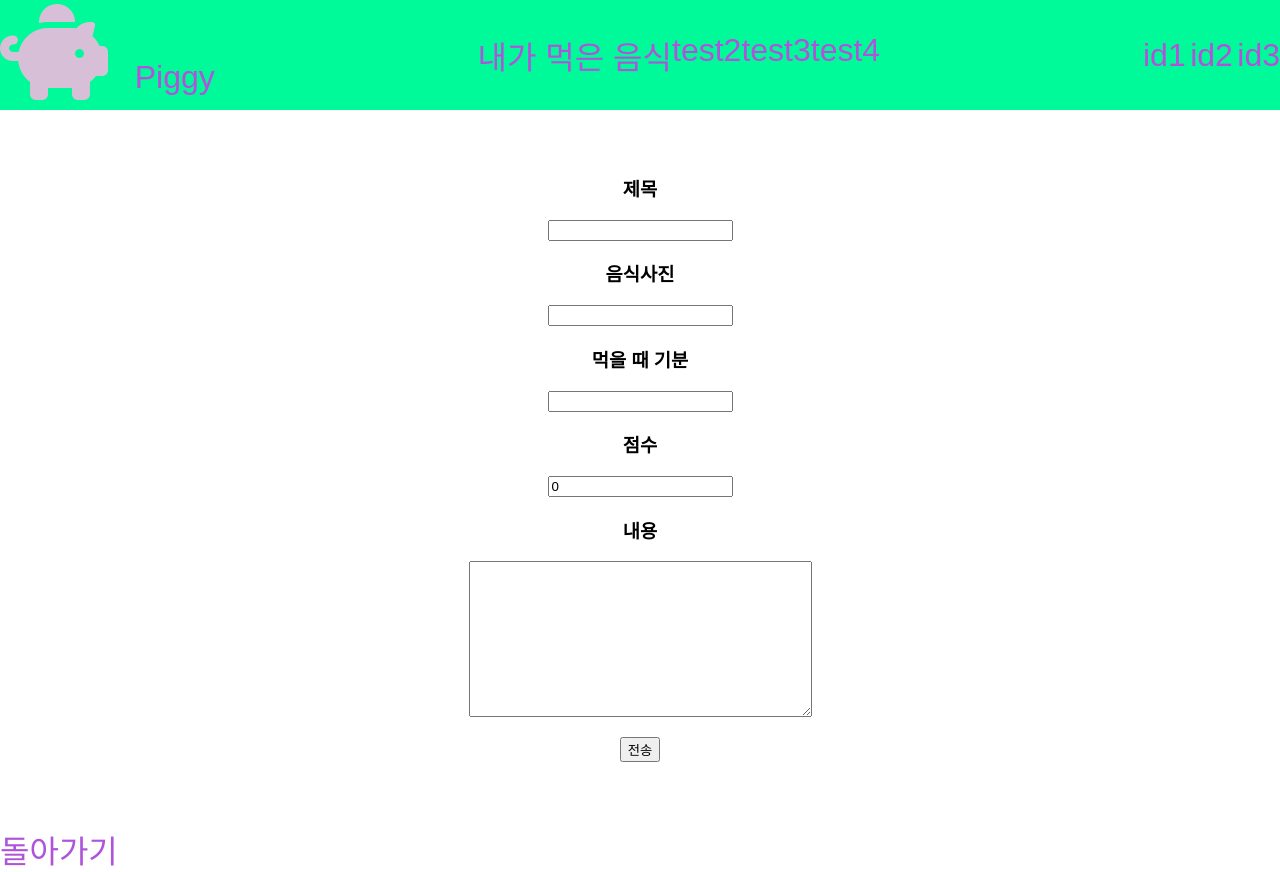
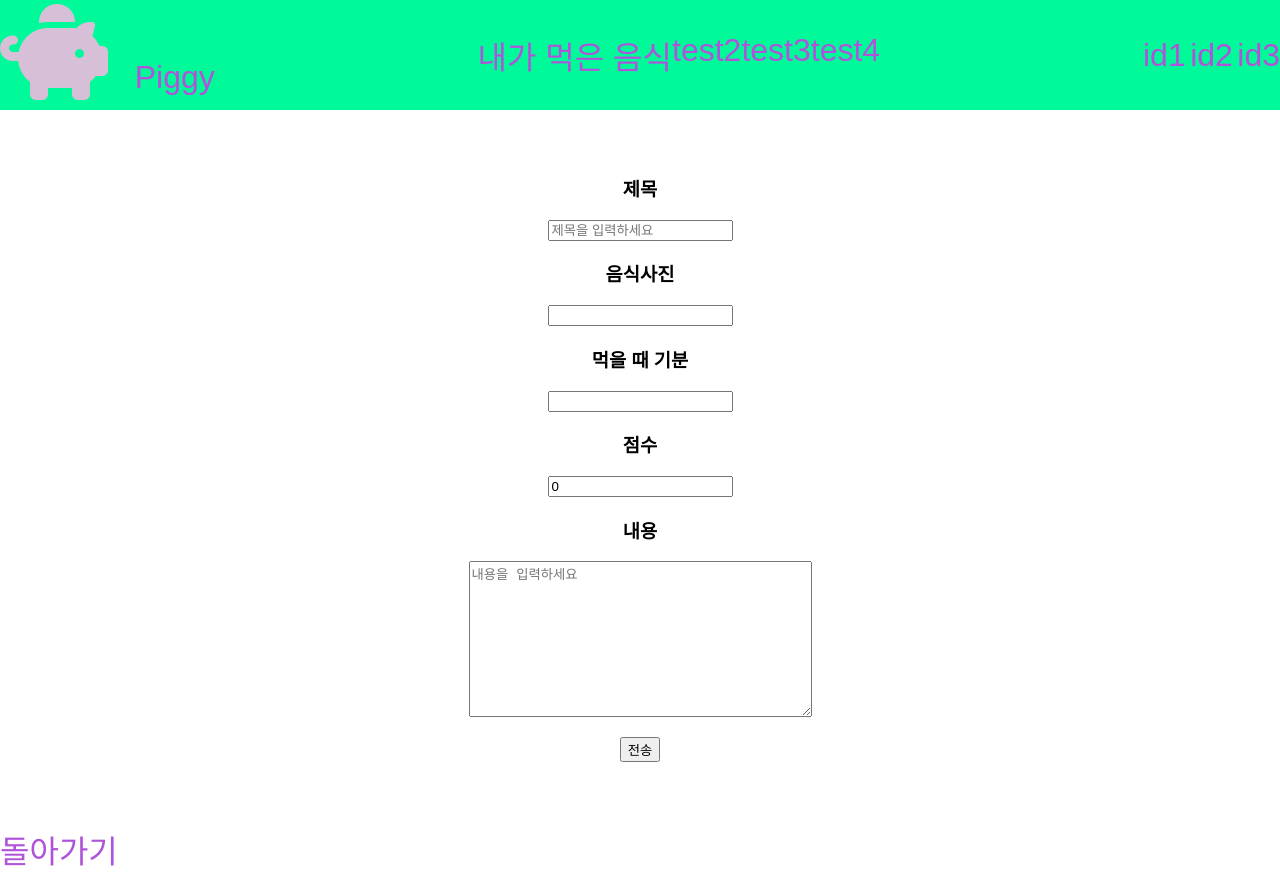
Before and after one commit to IT-HONGREAT/django_food_project, a Django app: page /posts/create in a window 1280 px wide. Run offline with Django 3.2, Linux system fonts and the light colour scheme; parts of the project's set-up code (start-up, migrations or seed data) failed here and were passed over; some libraries are stand-ins or nearby versions.

Commit message:
form placeholder 적용

```diff
--- a/posts/forms.py
+++ b/posts/forms.py
@@ -1,5 +1,6 @@
 from django import forms
-from django.forms.widgets import Textarea
+from django.forms import widgets
+from django.forms.widgets import Textarea, Widget
 from .models import Post
 from .validators import validate_numbers
 from django.core.exceptions import ValidationError
@@ -18,6 +19,10 @@ class PostForm(forms.ModelForm):  # 장고제공_모델폼으로 수정( 위의
         model = Post
         fields = ['title', 'food_img', 'feeling',
                   'score', 'content']  # 선택 출력 (date는 안불러와짐)
+        widgets = {'title': forms.TextInput(
+            attrs={'class': 'title', 'placeholder': '제목을 입력하세요'}),
+            'content': forms.Textarea(
+            attrs={'placeholder': '내용을 입력하세요'})}
         # fields = '__all__'  # 전체 출력
 
     def clean_title(self):
--- a/posts/static/posts/css/form.css
+++ b/posts/static/posts/css/form.css
@@ -1,3 +1,7 @@
 .error {
   color: purple;
 }
+
+.title {
+  width: 400px;
+}
```
